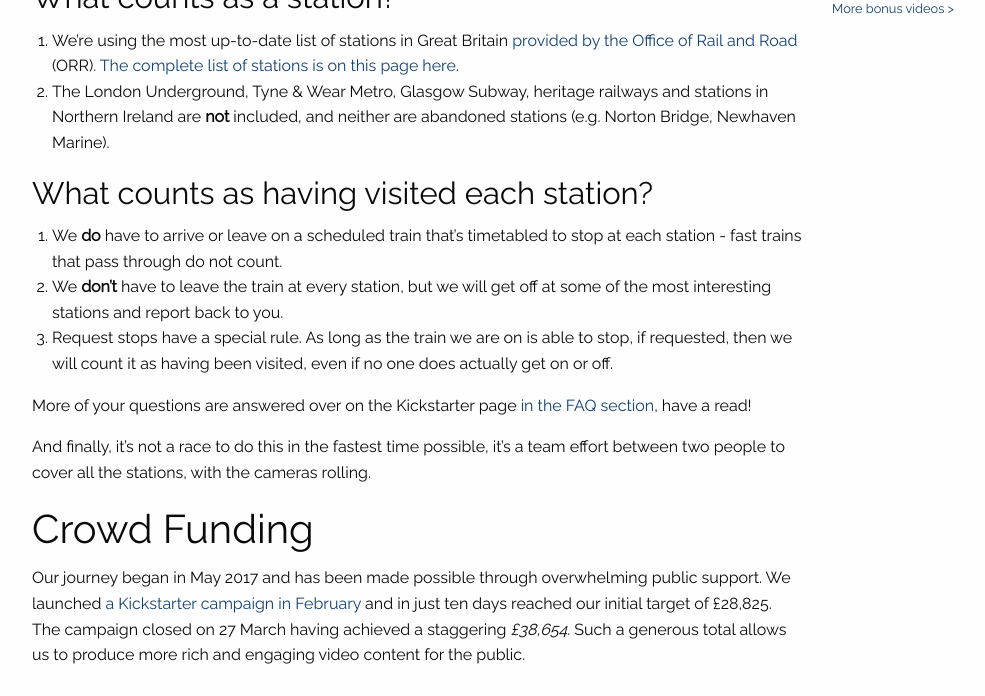
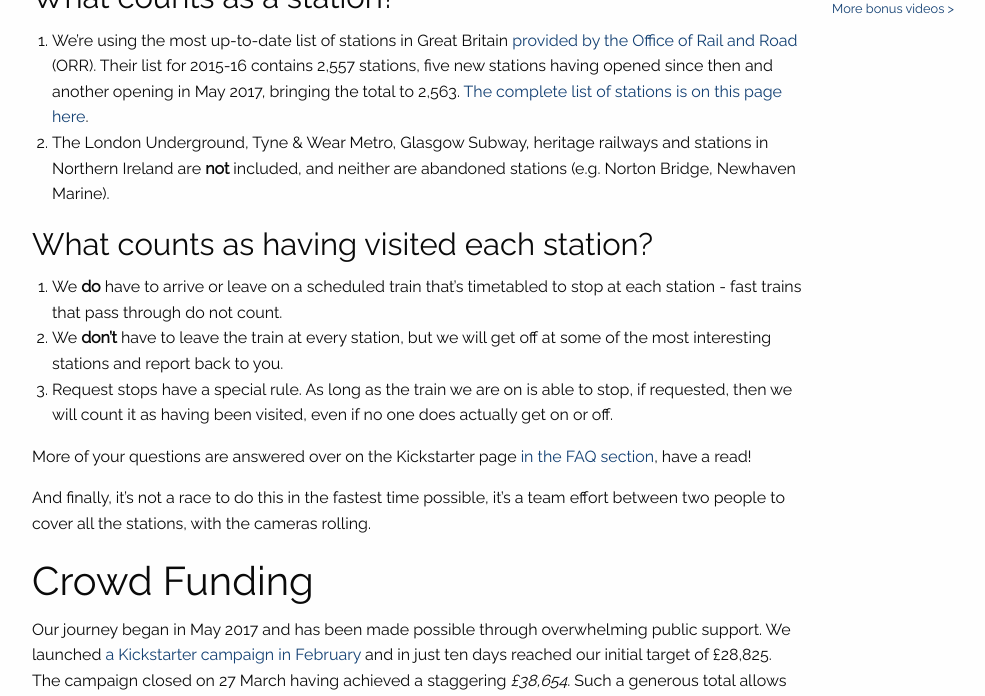
Before and after one commit to khawkins98/all-the-stations, a Jekyll site: the page built from about.md, in a window 1280 px wide and 900 px high, scrolled down 752 px, cut to the strip 204-900 px from the top of the window. Shown: the whole strip, without its empty margins (23-1008 px from the left). Built offline with Jekyll 4.4.1, drawn with Linux system fonts in a browser that asks for light colours; nearby versions of some CDN libraries; comment, search, counter and statistics services are not loaded; some of the changed lines change nothing that is shown.

Commit message:
About content
bloody javascript not working

```diff
--- a/about.md
+++ b/about.md
@@ -32,13 +32,7 @@ To ensure the project becomes an asset for the future we have begun conversation
 
 ### What counts as a station?
 
-1. We’re using the most up-to-date list of stations in Great Britain<a href="http://orr.gov.uk/statistics/published-stats/station-usage-estimates" target="new"> provided by the Office of Rail and Road</a> (ORR). <script>var d1 = new Date();
-var d2 = new Date(2017, 5, 21, 0, 0, 0, 0);
-if (d1.getTime() < d2.getTime()) {
-  document.write('Their list for 2015-16 contains 2,557 stations, five new stations having opened since then and another  opening in May 2017, bringing the total to 2,563.');
-} else {
-  document.write('Their list for 2015-16 contains 2,557 stations and six new stations have opened since then, bringing the total to 2,563.');
-}</script> <a href="stationlist.html">The complete list of stations is on this page here</a>.
+1. We’re using the most up-to-date list of stations in Great Britain<a href="http://orr.gov.uk/statistics/published-stats/station-usage-estimates" target="new"> provided by the Office of Rail and Road</a> (ORR). Their list for 2015-16 contains 2,557 stations, five new stations having opened since then and another opening in May 2017, bringing the total to 2,563. <a href="stationlist.html">The complete list of stations is on this page here</a>.
 2. The London Underground, Tyne &amp; Wear Metro, Glasgow Subway, heritage railways and stations in Northern Ireland are **not** included, and neither are abandoned stations (e.g. Norton Bridge, Newhaven Marine).
 
 ### What counts as having visited each station?
```
